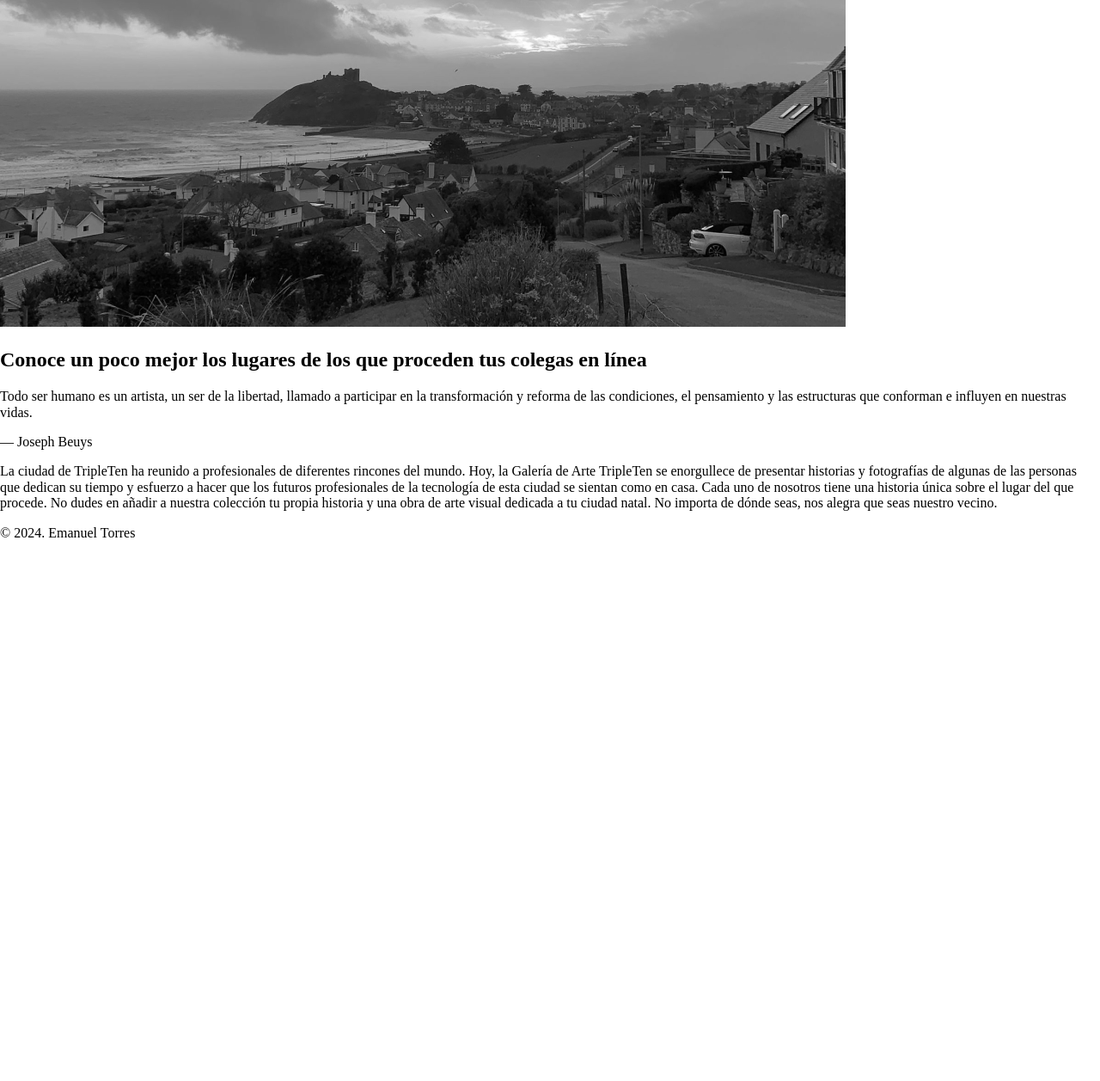
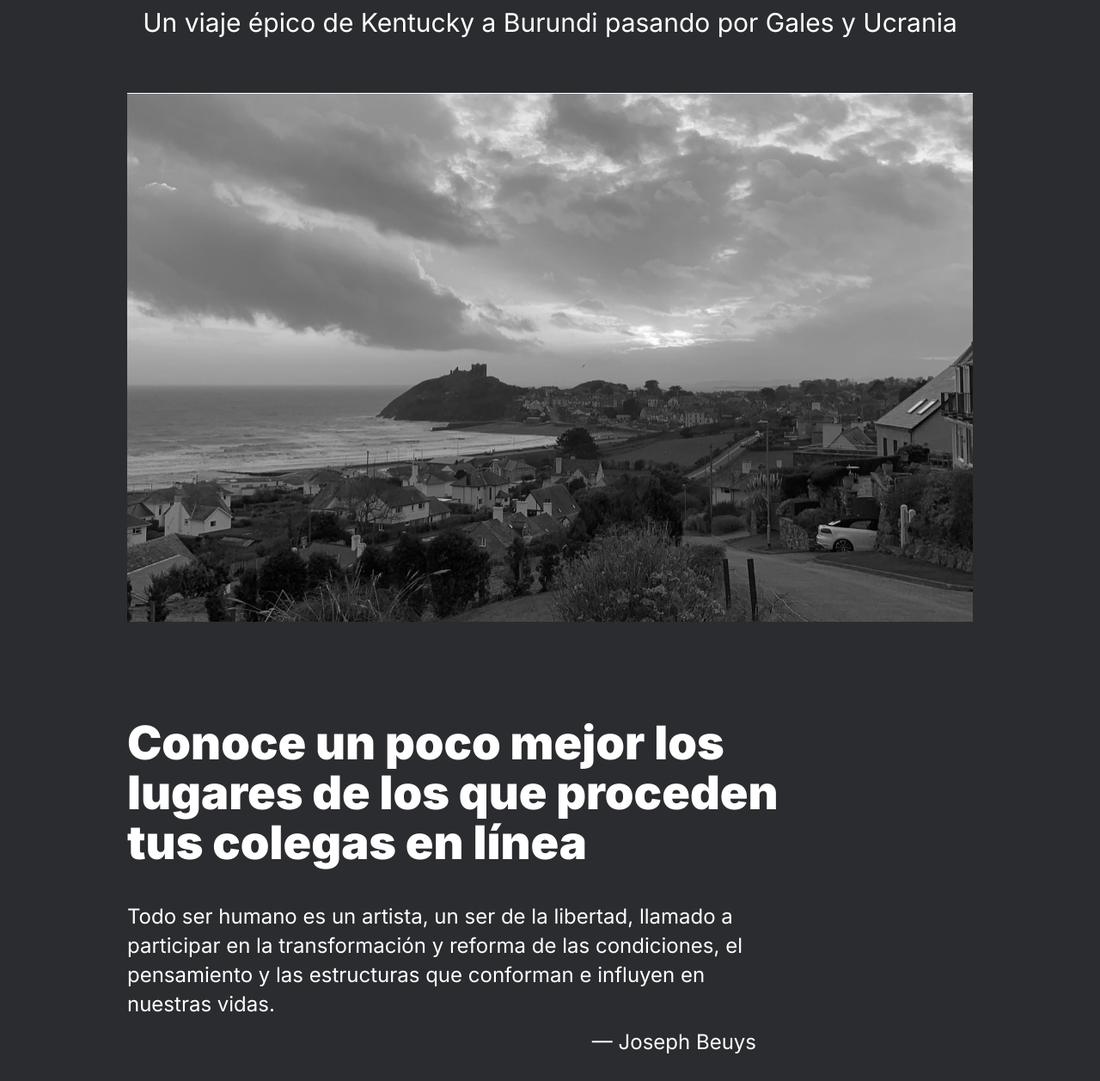
Before and after one commit to emanueltorresx/web_project_homeland, a plain HTML site: page index.html in a window 1280 px wide. Shown: the part 423-1680 px from the top of the page at 86% size. Before the commit the page ends 1068 px from the top, so only its background shows below. Drawn offline with Linux system fonts and the light colour scheme.

Commit message:
agregar estilos 1280px

```diff
--- /dev/null
+++ b/blocks/content.css
@@ -0,0 +1,3 @@
+.content {
+  margin-top: 96px;
+}
--- /dev/null
+++ b/blocks/footer.css
@@ -0,0 +1,13 @@
+.footer {
+  width: 100%;
+  display: flex;
+  justify-content: center;
+  margin: 104.94px 0 0;
+}
+
+.footer__creditos {
+  font-family: "inter-regular", sans-serif;
+  font-size: 14px;
+  line-height: 16px;
+  margin: 0;
+}
--- /dev/null
+++ b/blocks/header.css
@@ -0,0 +1,11 @@
+.header {
+  width: 100%;
+  display: flex;
+  justify-content: center;
+  margin-top: 34px;
+}
+
+.header__logo {
+  width: 254.84px;
+  height: 68.94px;
+}
--- /dev/null
+++ b/blocks/intro.css
@@ -0,0 +1,42 @@
+.intro {
+  width: 830px;
+  height: 607px;
+  margin-top: 76.06px;
+}
+
+.intro__title {
+  width: 830px;
+  height: 173.92px;
+  font-family: "inter-black", sans-serif;
+  font-size: 54px;
+  line-height: 58px;
+  margin: 0;
+}
+
+.intro__text {
+  width: 738px;
+  height: 135.66px;
+  font-family: "inter-regular", sans-serif;
+  font-size: 24px;
+  line-height: 34px;
+  margin: 39.98px 0 0;
+}
+
+.intro__author {
+  width: 732px;
+  height: 33.91px;
+  font-family: "inter-regular", sans-serif;
+  font-size: 24px;
+  line-height: 34px;
+  margin: 10px 0 0;
+  text-align: end;
+}
+
+.intro__parrafo {
+  width: 722px;
+  height: 181.54px;
+  font-family: "inter-regular", sans-serif;
+  font-size: 16px;
+  line-height: 163%;
+  margin: 31.99px 0 0;
+}
--- /dev/null
+++ b/blocks/lead.css
@@ -0,0 +1,31 @@
+.lead {
+  width: 984px;
+  height: 983px;
+  display: flex;
+  flex-direction: column;
+  align-items: center;
+}
+
+.lead__title {
+  width: 720px;
+  height: 200px;
+  font-family: "inter-black", sans-serif;
+  font-size: 96px;
+  line-height: 100px;
+  text-align: center;
+  margin: 0;
+}
+
+.lead__text {
+  font-family: "inter-regular", sans-serif;
+  font-size: 30px;
+  line-height: 36px;
+  text-align: center;
+  margin: 32px 0 0;
+}
+
+.lead__image {
+  width: 984px;
+  height: 615px;
+  margin-top: 64px;
+}
--- /dev/null
+++ b/blocks/page.css
@@ -0,0 +1,9 @@
+.page {
+  width: 1280px;
+  height: 2008px;
+  background-color: #2a2c2f;
+  color: #ffffff;
+  display: flex;
+  flex-direction: column;
+  align-items: center;
+}
--- a/index.html
+++ b/index.html
@@ -14,30 +14,32 @@
           src="./images/logo.svg"
           alt="Logotipo Tripleten Art Gallary"
         />
-        <h1 class="header__title">De patria a patria</h1>
-        <p class="header__text">
-          Un viaje épico de Kentucky a Burundi pasando por Gales y Ucrania
-        </p>
-        <img
-          class="header__image"
-          src="./images/lead_image.jpg"
-          alt="Paisaje de un pueblo con vistas hacia el mar"
-        />
       </header>
       <main class="content">
-        <section class="section">
-          <h2 class="section__subtitle">
+        <section class="lead">
+          <h1 class="lead__title">De patria a patria</h1>
+          <p class="lead__text">
+            Un viaje épico de Kentucky a Burundi pasando por Gales y Ucrania
+          </p>
+          <img
+            class="lead__image"
+            src="./images/lead_image.jpg"
+            alt="Paisaje de un pueblo con vistas hacia el mar"
+          />
+        </section>
+        <section class="intro">
+          <h2 class="intro__title">
             Conoce un poco mejor los lugares de los que proceden tus colegas en
             línea
           </h2>
-          <p class="section__text">
+          <p class="intro__text">
             Todo ser humano es un artista, un ser de la libertad, llamado a
             participar en la transformación y reforma de las condiciones, el
             pensamiento y las estructuras que conforman e influyen en nuestras
             vidas.
           </p>
-          <p class="section__author">— Joseph Beuys</p>
-          <p class="section__parrafo">
+          <p class="intro__author">— Joseph Beuys</p>
+          <p class="intro__parrafo">
             La ciudad de TripleTen ha reunido a profesionales de diferentes
             rincones del mundo. Hoy, la Galería de Arte TripleTen se enorgullece
             de presentar historias y fotografías de algunas de las personas que
--- a/pages/index.css
+++ b/pages/index.css
@@ -1,2 +1,8 @@
 @import url(../vendor/normalize.css);
 @import url(../vendor/fonts.css);
+@import url(../blocks/page.css);
+@import url(../blocks/header.css);
+@import url(../blocks/content.css);
+@import url(../blocks/lead.css);
+@import url(../blocks/intro.css);
+@import url(../blocks/footer.css);
```
